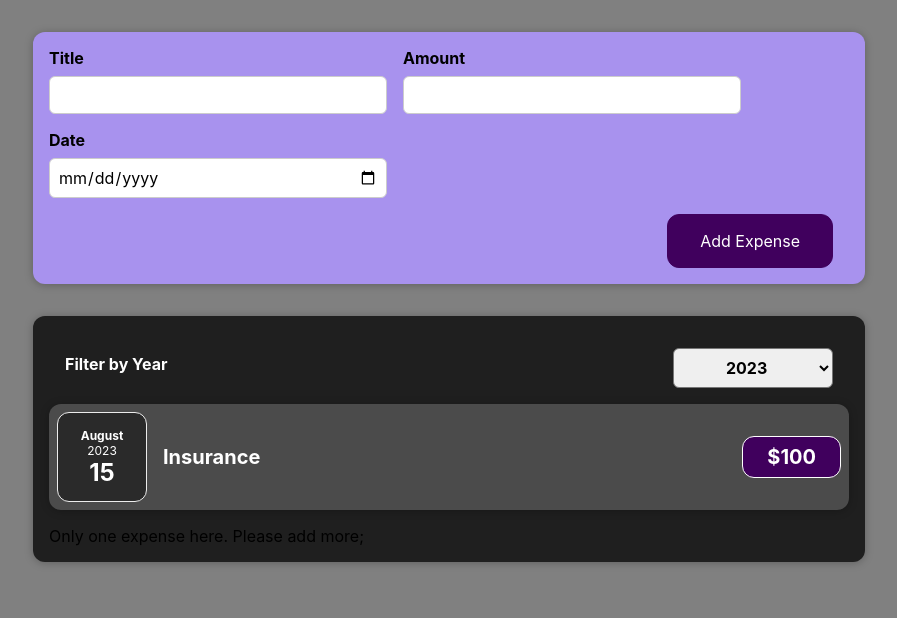
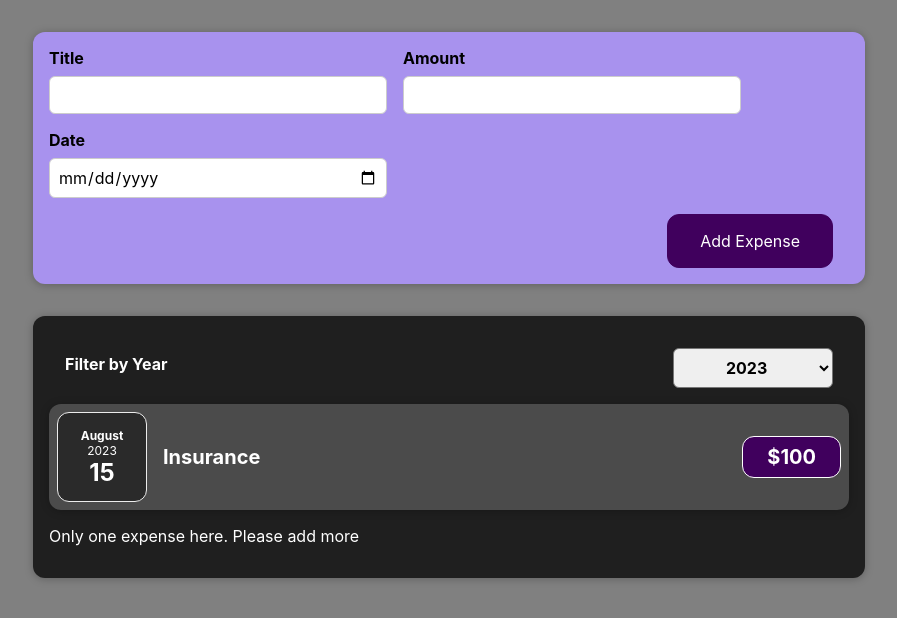
Before and after one commit to vaishnaviitkare/React-, a React (Create React App) app: page / in a window 1280 px wide. Shown: the top 618 px of the page, without its empty margins (191-1088 px from the left). Built offline with nearby package versions, Linux system fonts and the light colour scheme; the HTML template or start-up script is replaced by a standard one.

Commit message:
filter by year's logic is added to new component Expenselist and remove from expenses

```diff
--- a/src/components/Expenses/ExpenseItem.js
+++ b/src/components/Expenses/ExpenseItem.js
@@ -3,10 +3,10 @@
 import ExpenseDate from "./ExpenseDate";
 import Card from "../UI/Card";
 const ExpenseItem=(props)=> {
-  const [title,setTitle]=useState(props.title);
 
     //we wrap of many div or items in one div because js can return one item at a time
     return(
+      <li>
         <Card className="expense-item">
           <ExpenseDate date={props.date}></ExpenseDate>
         <div className="expense-item__description">
@@ -14,6 +14,7 @@
           <div className="expense-item__price">${props.price}</div>
         </div>
       </Card>
+      </li>
       );
   }
 //we can export this component so that we can import it wherever we need
--- /dev/null
+++ b/src/components/Expenses/ExpenseList.css
@@ -0,0 +1,13 @@
+.expenses-list {
+    list-style-type: none;
+    padding: 0;
+  }
+
+  .expenses-list__fallback {
+    color: white;
+    text-align: center;
+  }
+  .expense-oneitem{
+    color: white;
+
+  }
--- /dev/null
+++ b/src/components/Expenses/ExpenseList.js
@@ -0,0 +1,32 @@
+import React from "react";
+import "./ExpenseList.css";
+import ExpenseItem from "./ExpenseItem";
+
+const ExpenseList=(props)=>{
+   if(props.item.length===0){
+    return <h2 className="expenses-list__fallback">No expenses found</h2>;
+
+   }
+   return (
+    <ul className="expenses-list">
+   {props.item.map((expen)=>{
+    return(
+      <div>
+      <ExpenseItem
+      key={expen.id}
+      date={expen.date}
+      title={expen.title}
+      price={expen.price}
+      >
+      </ExpenseItem>
+      <p className="expense-oneitem">
+      {props.item.length===1 && "Only one expense here. Please add more"}
+      </p>
+      </div>
+    );
+    })
+}
+</ul>
+);
+}
+export default ExpenseList;
--- a/src/components/Expenses/Expenses.js
+++ b/src/components/Expenses/Expenses.js
@@ -1,8 +1,8 @@
 import React, { useState,useEffect } from 'react';
-import ExpenseItem from "./ExpenseItem";
 import ExpenseFilter from "./ExpenseFilter";
 import "./Expenses.css";
 import Card from "../UI/Card";
+import ExpenseList from './ExpenseList';
 const Expenses=(props)=>{
   const [filteredYear,setFilteredYear]=useState("2023");
   //const [filteredData,setFilteredData]=useState(props.expense);
@@ -19,28 +19,12 @@
     const filteredExpenses=props.expense.filter((value)=>{
       return value.date.getFullYear().toString()===filteredYear;
     })
-    let expensesContent=<p>No expenses Found</p>
-    if(filteredExpenses.length>0){
-    expensesContent= filteredExpenses.map((expen,index)=>{
-        return(
-          <div>
-          <ExpenseItem
-          key={expen.id}
-          date={expen.date}
-          title={expen.title}
-          price={expen.price}
-          >
-          </ExpenseItem>
-          {filteredExpenses.length===1 && "Only one expense here. Please add more"};
-          </div>
-        );
-    })
-    }
+
 
   return (
     <Card className="expenses">
       <ExpenseFilter selected={filteredYear} onChangeFilter={changeFilterHandler}/>
-    {expensesContent}
+      <ExpenseList item={filteredExpenses}/>
     </Card>
 );
 }
```
